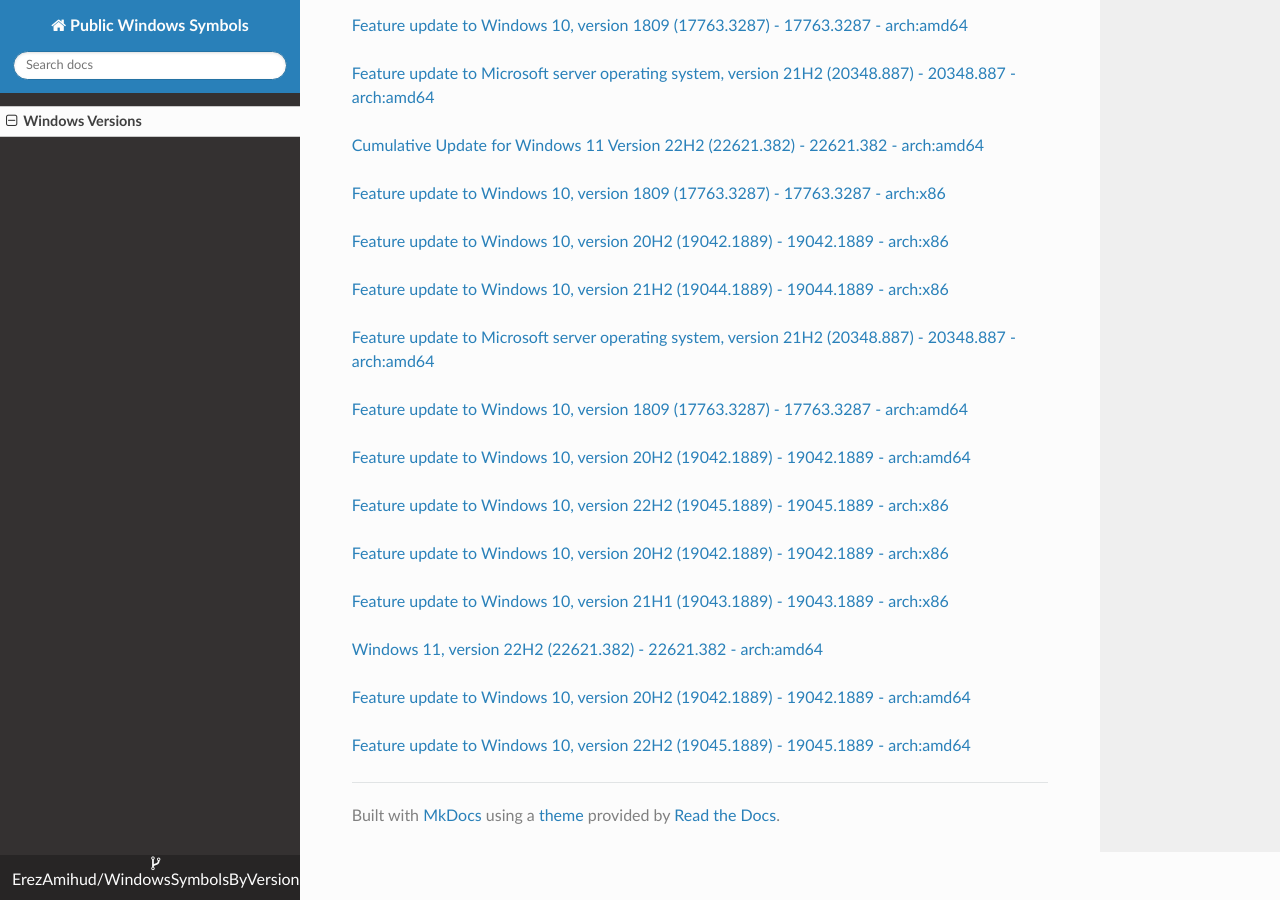
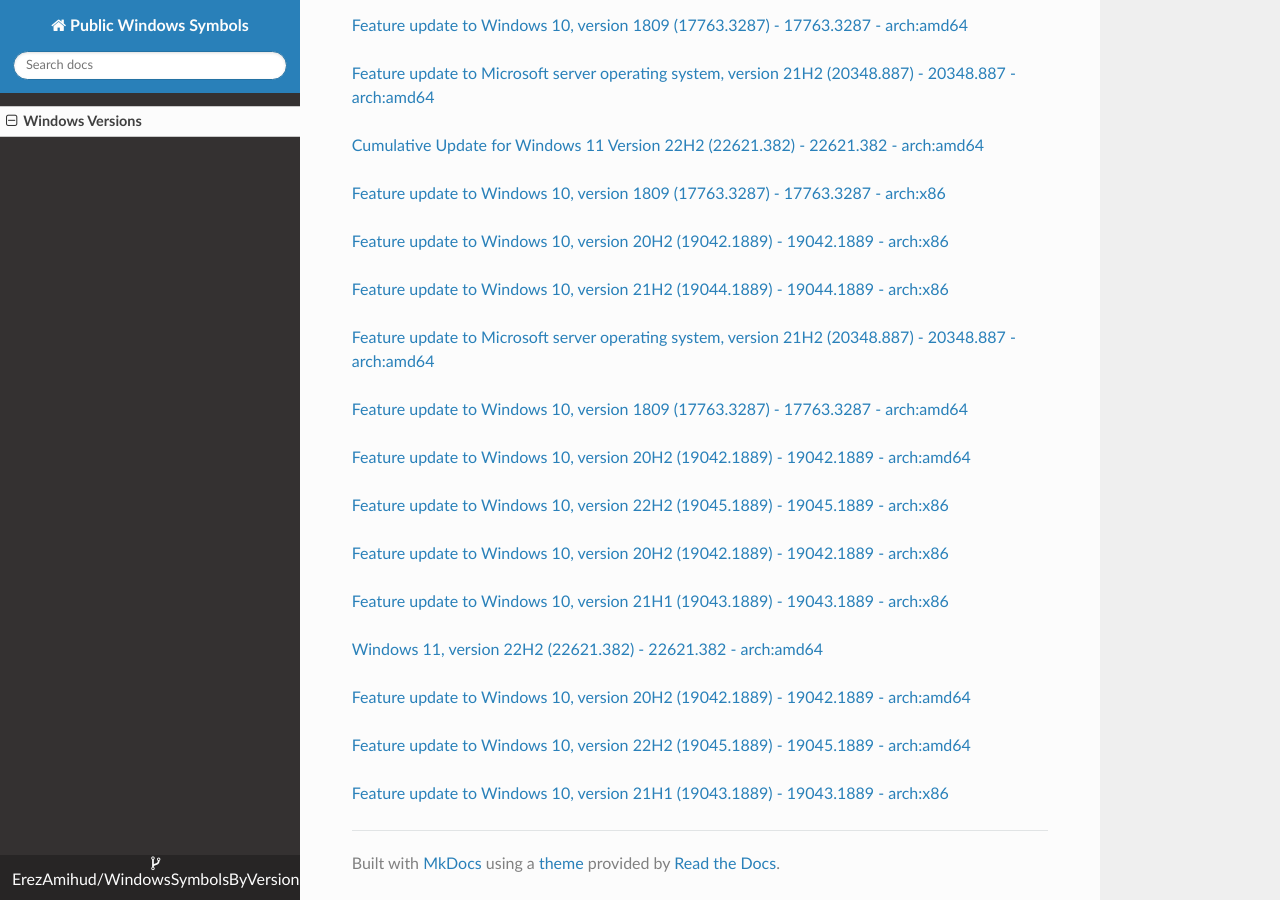
Before and after one commit to ErezAmihud/WindowsSymbolsByVersion, an MkDocs documentation site: the page built from docs/index.md, in a window 1280 px wide and 900 px high, scrolled down 56021 px. Built offline with MkDocs 1.6.1, drawn with Linux system fonts in a browser that asks for light colours; nearby versions of some CDN libraries.

Commit message:
Automated commit, add manifest for da5c5877-52f4-4a6e-a4c9-41007c84d328

```diff
--- a/docs/index.md
+++ b/docs/index.md
@@ -3319,3 +3319,6 @@
 
 
 [Feature update to Windows 10, version 22H2 (19045.1889) - 19045.1889 - arch:amd64](https://github.com/ErezAmihud/WindowsSymbolsByVersion/blob/main/manifests/786c3fdf-ddf7-45b6-9e6d-ecf8adfa2a06.manifest)
+
+
+[Feature update to Windows 10, version 21H1 (19043.1889) - 19043.1889 - arch:x86](https://github.com/ErezAmihud/WindowsSymbolsByVersion/blob/main/manifests/da5c5877-52f4-4a6e-a4c9-41007c84d328.manifest)
```
Also changed, not shown: process_builds.json (+1 -1 lines).
